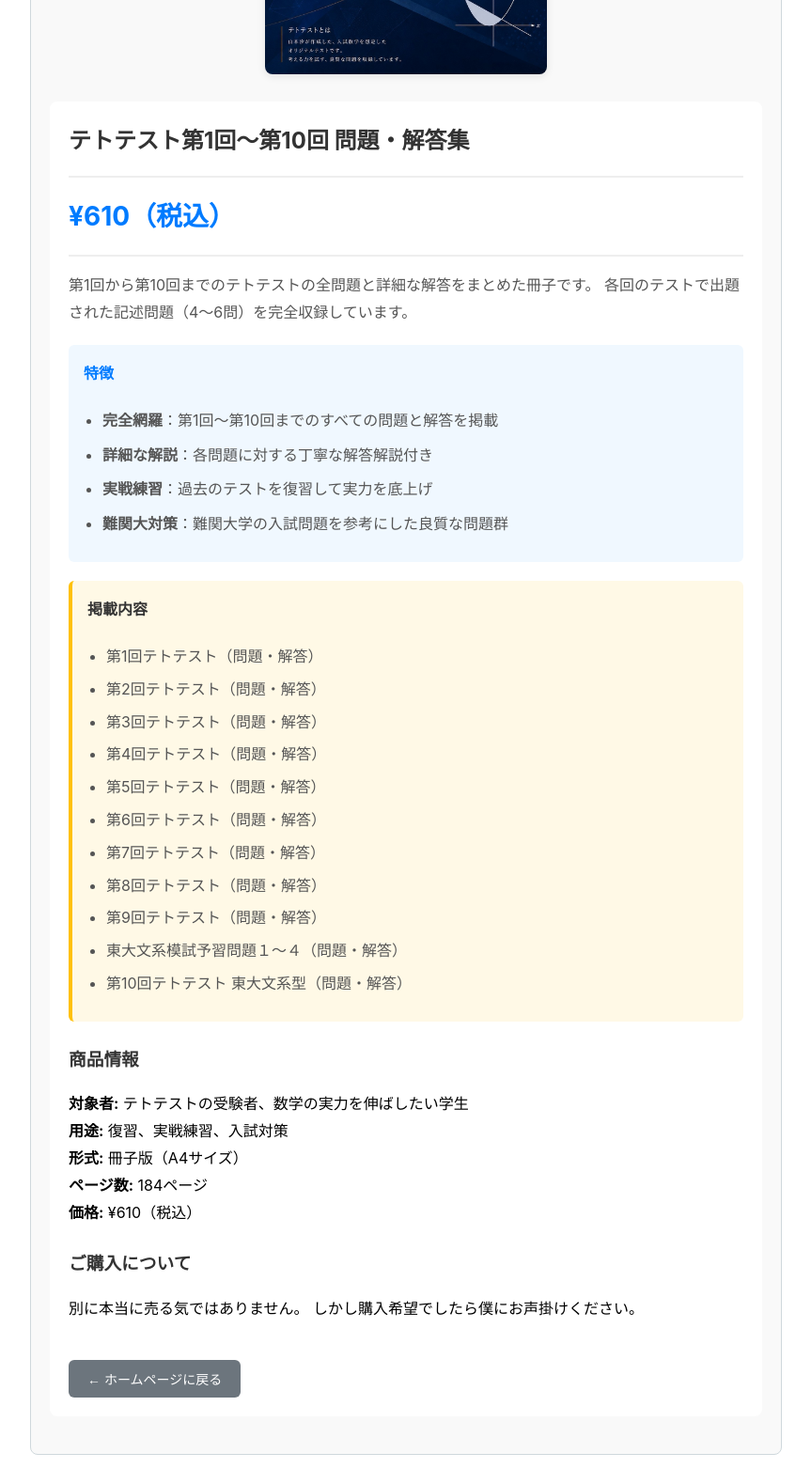
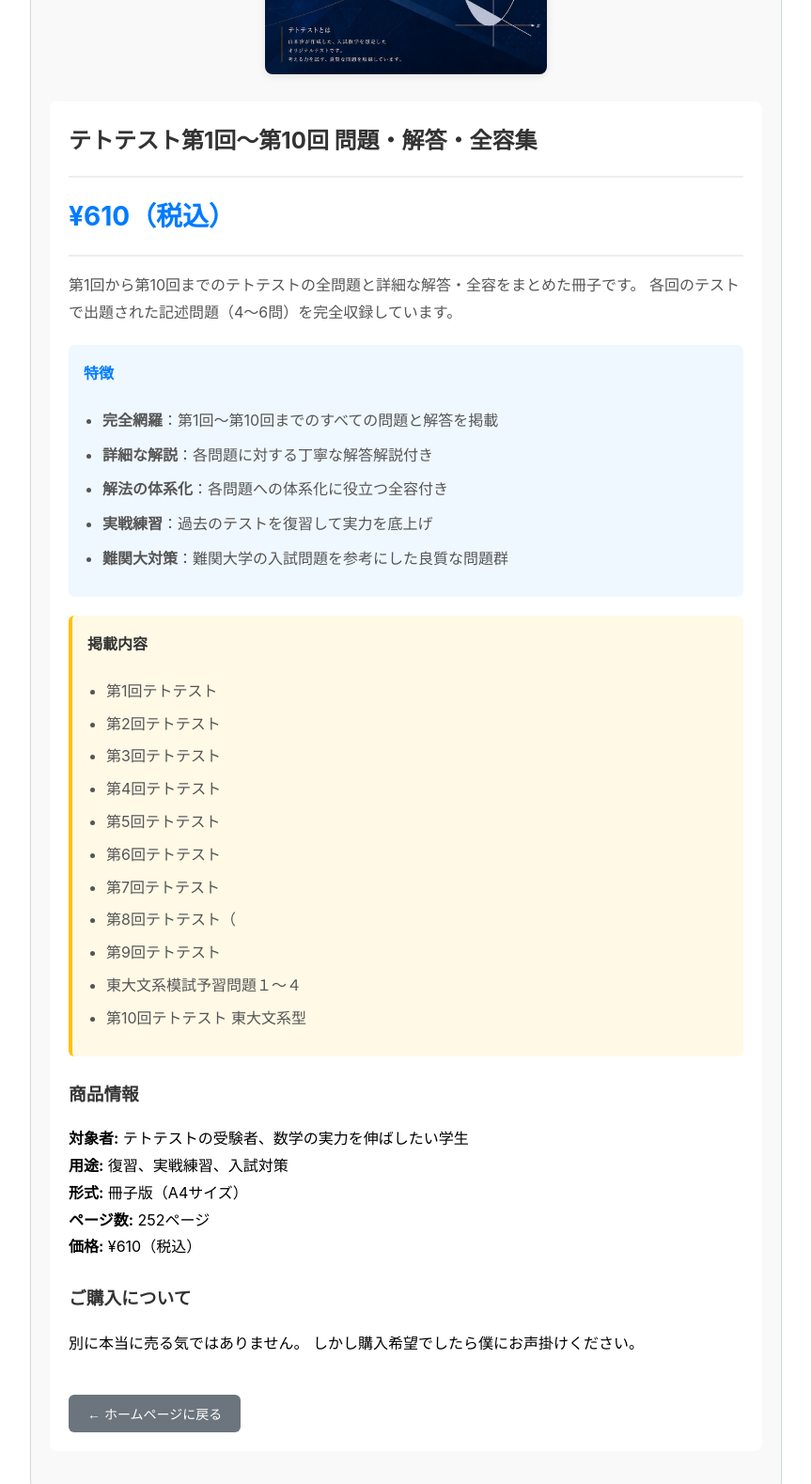
Before and after one commit to xishanben55-dotcom/TeToTe-test, a website: page product1.html in a window 1280 px wide. Shown: the part 600-2179 px from the top of the page at 94% size, without its empty margins (208-1071 px from the left). Drawn offline with Linux system fonts and the light colour scheme.

Commit message:
Update product1.html

```diff
--- a/product1.html
+++ b/product1.html
@@ -2,7 +2,7 @@
 <html lang="ja">
 <head>
   <meta charset="UTF-8">
-  <title>テトテスト第1回～第10回 問題・解答集 - テトテスト</title>
+  <title>テトテスト第1回～第10回 問題・解答・全容集 - テトテスト</title>
   <meta name="viewport" content="width=device-width, initial-scale=1.0">
 
   <style>
@@ -220,22 +220,22 @@
 
     <!-- 商品詳細 -->
     <section>
-      <h2>テトテスト第1回～第10回 問題・解答集</h2>
+      <h2>テトテスト第1回～第10回 問題・解答・全容集</h2>
 
       <div class="product-detail">
         <!-- 商品画像 -->
         <div class="product-image-container">
-          <img src="product1-image.jpg" alt="テトテスト第1回～第10回 問題・解答集">
+          <img src="product1-image.jpg" alt="テトテスト第1回～第10回 問題・解答・全容集">
         </div>
 
         <!-- 商品情報 -->
         <div class="product-info">
-          <div class="product-title">テトテスト第1回～第10回 問題・解答集</div>
+          <div class="product-title">テトテスト第1回～第10回 問題・解答・全容集</div>
 
           <div class="product-price-display">¥610（税込）</div>
 
           <p class="product-description">
-            第1回から第10回までのテトテストの全問題と詳細な解答をまとめた冊子です。
+            第1回から第10回までのテトテストの全問題と詳細な解答・全容をまとめた冊子です。
             各回のテストで出題された記述問題（4～6問）を完全収録しています。
           </p>
 
@@ -244,6 +244,7 @@
             <ul>
               <li><strong>完全網羅</strong>：第1回～第10回までのすべての問題と解答を掲載</li>
               <li><strong>詳細な解説</strong>：各問題に対する丁寧な解答解説付き</li>
+              <li><strong>解法の体系化</strong>：各問題への体系化に役立つ全容付き</li>
               <li><strong>実戦練習</strong>：過去のテストを復習して実力を底上げ</li>
               <li><strong>難関大対策</strong>：難関大学の入試問題を参考にした良質な問題群</li>
             </ul>
@@ -252,17 +253,17 @@
           <div class="contents-list">
             <h4> 掲載内容</h4>
             <ul>
-              <li>第1回テトテスト（問題・解答）</li>
-              <li>第2回テトテスト（問題・解答）</li>
-              <li>第3回テトテスト（問題・解答）</li>
-              <li>第4回テトテスト（問題・解答）</li>
-              <li>第5回テトテスト（問題・解答）</li>
-              <li>第6回テトテスト（問題・解答）</li>
-              <li>第7回テトテスト（問題・解答）</li>
-              <li>第8回テトテスト（問題・解答）</li>
-              <li>第9回テトテスト（問題・解答）</li>
-              <li>東大文系模試予習問題１～４（問題・解答）</li>
-              <li>第10回テトテスト 東大文系型（問題・解答）</li>
+              <li>第1回テトテスト</li>
+              <li>第2回テトテスト</li>
+              <li>第3回テトテスト</li>
+              <li>第4回テトテスト</li>
+              <li>第5回テトテスト</li>
+              <li>第6回テトテスト</li>
+              <li>第7回テトテスト</li>
+              <li>第8回テトテスト（</li>
+              <li>第9回テトテスト</li>
+              <li>東大文系模試予習問題１～４</li>
+              <li>第10回テトテスト 東大文系型</li>
             </ul>
           </div>
 
@@ -271,7 +272,7 @@
             <strong>対象者:</strong> テトテストの受験者、数学の実力を伸ばしたい学生<br>
             <strong>用途:</strong> 復習、実戦練習、入試対策<br>
             <strong>形式:</strong> 冊子版（A4サイズ）<br>
-            <strong>ページ数:</strong> 184ページ<br>
+            <strong>ページ数:</strong> 252ページ<br>
             <strong>価格:</strong> ¥610（税込）
           </p>
 
```
